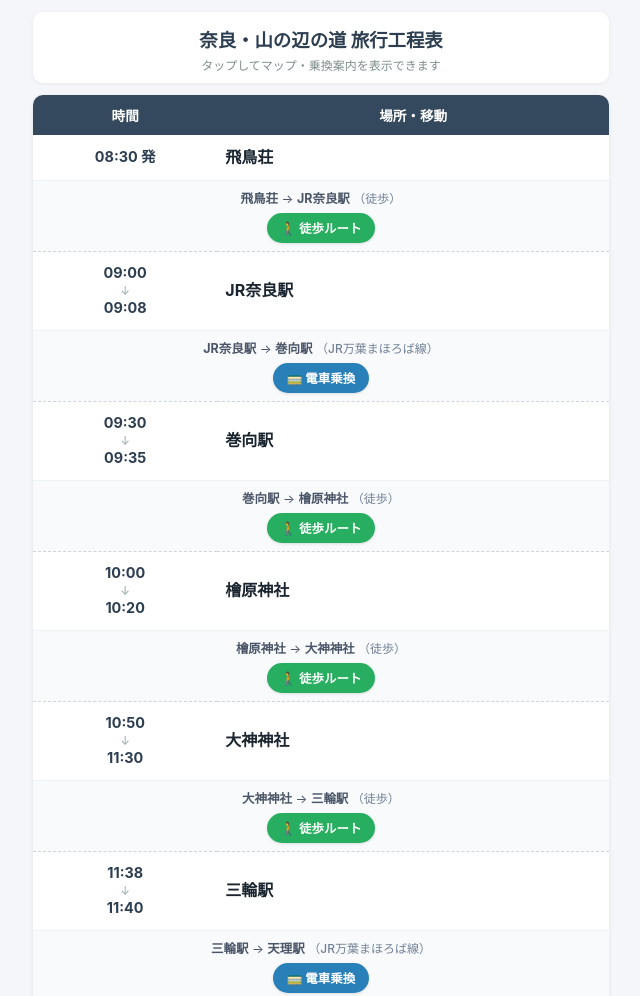
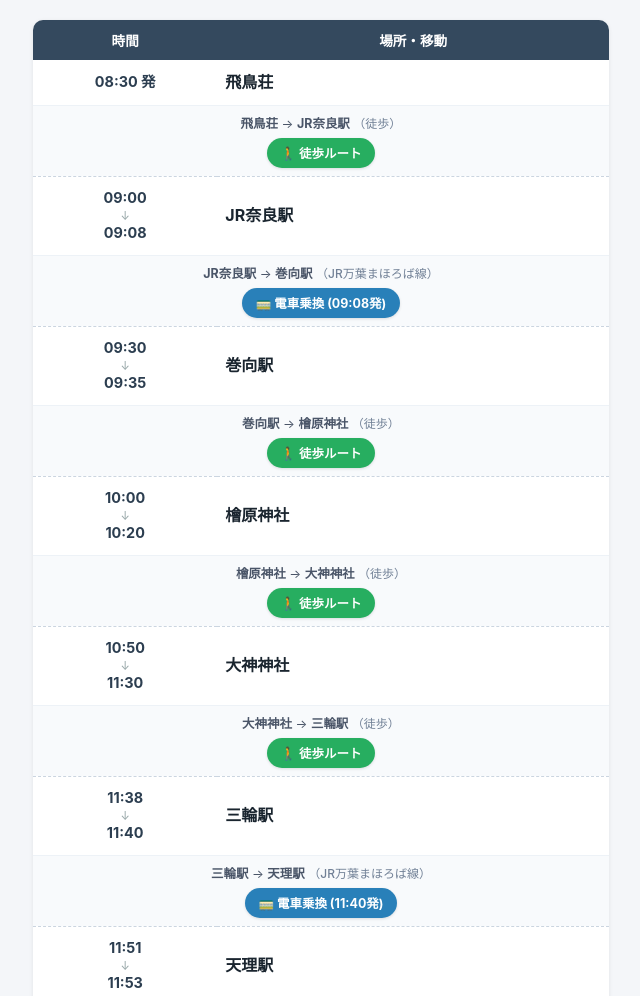
Before and after one commit to NO-KINreiji/tenrischedule, a plain HTML site: page index.html in a window 1280 px wide. Shown: the top 996 px of the page, without its empty margins (319-959 px from the left). Drawn offline with Linux system fonts and the light colour scheme.

Commit message:
Update index.html

```diff
--- a/index.html
+++ b/index.html
@@ -3,7 +3,7 @@
 <head>
   <meta charset="UTF-8">
   <meta name="viewport" content="width=device-width, initial-scale=1.0">
-  <title>奈良・山の辺の道 旅行工程表</title>
+  <title>旅行工程表</title>
   <style>
     * {
       box-sizing: border-box;
@@ -18,24 +18,6 @@
       max-width: 600px;
       margin: 0 auto;
     }
-    header {
-      text-align: center;
-      padding: 14px 0 10px;
-      background: #ffffff;
-      border-radius: 10px;
-      margin-bottom: 12px;
-      box-shadow: 0 1px 4px rgba(0,0,0,0.06);
-    }
-    h1 {
-      font-size: 1.15rem;
-      color: #2c3e50;
-      font-weight: bold;
-    }
-    .sub-title {
-      font-size: 0.75rem;
-      color: #7f8c8d;
-      margin-top: 4px;
-    }
 
     /* 工程表テーブル */
     .schedule-table {
@@ -45,6 +27,7 @@
       border-radius: 10px;
       overflow: hidden;
       box-shadow: 0 1px 4px rgba(0,0,0,0.08);
+      margin-top: 8px;
     }
     .schedule-table th {
       background-color: #34495e;
@@ -133,11 +116,6 @@
 </head>
 <body>
 
-  <header>
-    <h1>奈良・山の辺の道 旅行工程表</h1>
-    <div class="sub-title">タップしてマップ・乗換案内を表示できます</div>
-  </header>
-
   <table class="schedule-table">
     <thead>
       <tr>
@@ -151,7 +129,7 @@
   </table>
 
   <script>
-    // スケジュールデータ（「ホテル」を「飛鳥荘」に変更）
+    // スケジュールデータ
     const scheduleData = [
       { arrTime: "", depTime: "08:30", place: "飛鳥荘", transitNext: "walk", lineNote: "徒歩" },
       { arrTime: "09:00", depTime: "09:08", place: "JR奈良駅", transitNext: "train", lineNote: "JR万葉まほろば線" },
@@ -176,11 +154,21 @@
       return `https://www.google.com/maps/dir/?api=1&origin=${encodeURIComponent(from)}&destination=${encodeURIComponent(to)}&travelmode=walking`;
     }
 
-    // Yahoo!乗換案内URL作成
-    function getYahooTransitUrl(from, to) {
+    // Yahoo!乗換案内URL作成（時刻指定対応）
+    function getYahooTransitUrl(from, to, timeStr) {
       const cleanFrom = from.replace(/駅$/, "");
       const cleanTo = to.replace(/駅$/, "");
-      return `https://transit.yahoo.co.jp/search/result?from=${encodeURIComponent(cleanFrom)}&to=${encodeURIComponent(cleanTo)}`;
+
+      let timeParams = "";
+      if (timeStr && timeStr.includes(":")) {
+        const [h, m] = timeStr.split(":");
+        const hh = h.padStart(2, "0");
+        const m1 = m[0]; // 分の10の位
+        const m2 = m[1]; // 分の1の位
+        timeParams = `&hh=${hh}&m1=${m1}&m2=${m2}&type=1`; // type=1 は出発時刻指定
+      }
+
+      return `https://transit.yahoo.co.jp/search/result?from=${encodeURIComponent(cleanFrom)}&to=${encodeURIComponent(cleanTo)}${timeParams}`;
     }
 
     // 工程表の描画
@@ -226,8 +214,9 @@
             const url = getGoogleMapsUrl(item.place, nextItem.place);
             transitBtn = `<a href="${url}" target="_blank" rel="noopener noreferrer" class="btn-map btn-walk">🚶 徒歩ルート</a>`;
           } else if (item.transitNext === "train") {
-            const url = getYahooTransitUrl(item.place, nextItem.place);
-            transitBtn = `<a href="${url}" target="_blank" rel="noopener noreferrer" class="btn-map btn-train">🚃 電車乗換</a>`;
+            // 出発時刻をセットして乗換検索URLを生成
+            const url = getYahooTransitUrl(item.place, nextItem.place, item.depTime);
+            transitBtn = `<a href="${url}" target="_blank" rel="noopener noreferrer" class="btn-map btn-train">🚃 電車乗換 (${item.depTime}発)</a>`;
           }
 
           const lineText = item.lineNote ? `<span class="transit-line-info">（${item.lineNote}）</span>` : "";
```
